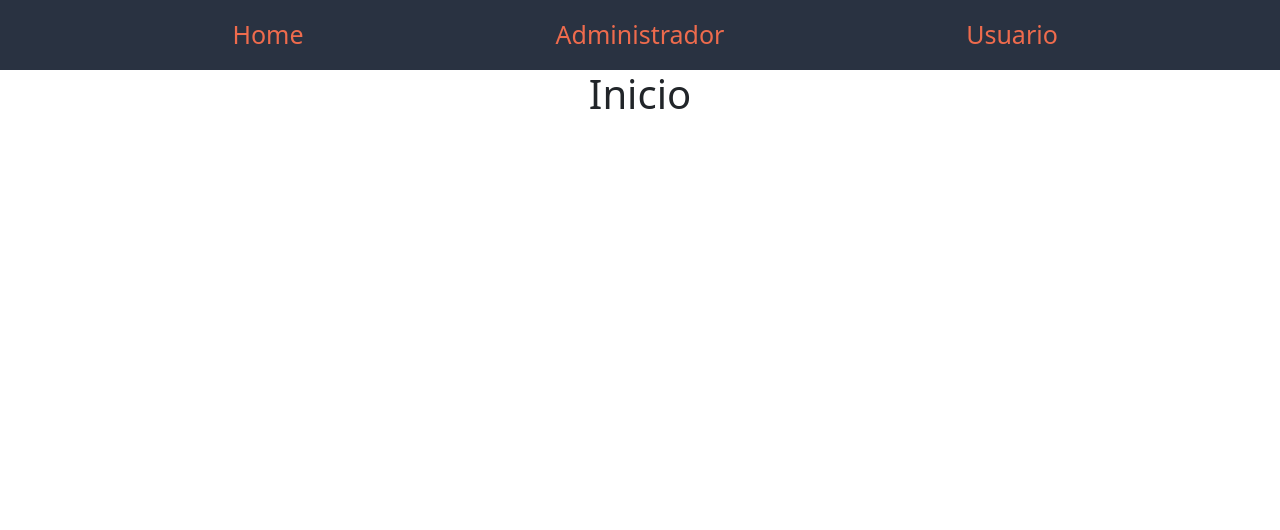
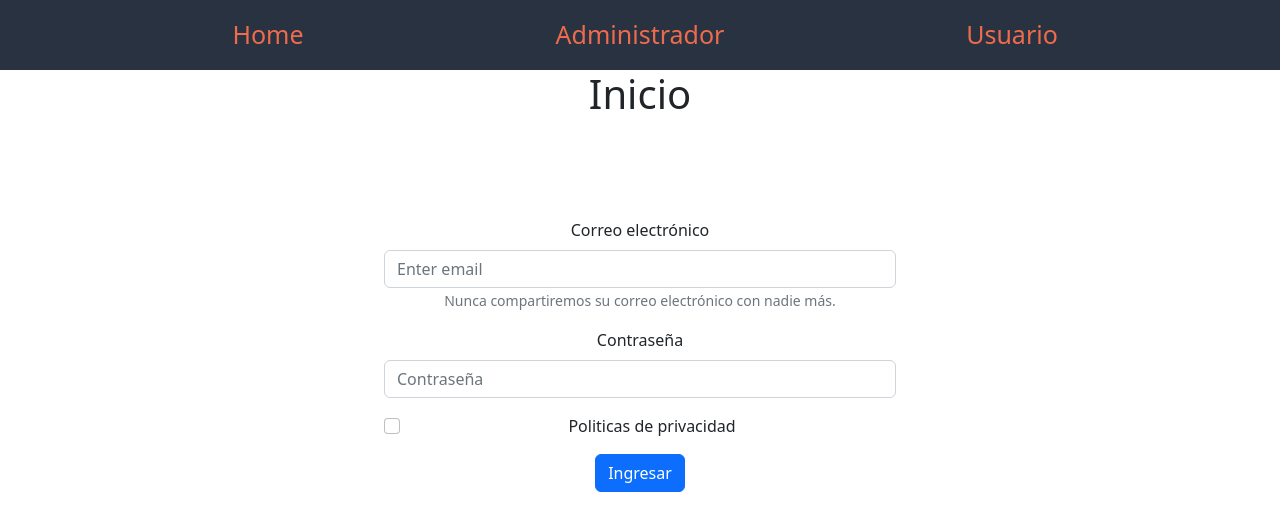
Before and after one commit to ALPHA-DEVELOPS/Sprint4, a React (Create React App) app in the folder Front/: page / in a window 1280 px wide. Shown: the top 530 px of the page. Built offline with nearby package versions, Linux system fonts and the light colour scheme.

Commit message:
Cambios en Login - ListarProductos - Modificar Productos

```diff
--- a/Front/src/components/admin/ListarProductos.js
+++ b/Front/src/components/admin/ListarProductos.js
@@ -1,12 +1,52 @@
 import React from "react";
+import { useState } from "react";
+import Table from 'react-bootstrap/Table';
+function ListProducts() {
+    const [estadoProd, setEstadoProd] = useState([])
 
-function ListProducts(){
-    return(
+    fetch('http://localhost:5000/qprods', {
+        method: 'get',
+        headers: { 'Content-Type': 'application/json' },
+        body: JSON.stringify()
+    })
+        .then((res) => res.json())
+        .then(produc => { setEstadoProd(produc) })
+    return (
         <div className="addProduct">
-        <h1>
-            Listar productos
-        </h1>
 
+            <h1>
+                Listar productos
+            </h1>
+            <div>
+                <Table striped bordered hover>
+                    <thead>
+                        <tr>
+                            <th>ID</th>
+                            <th>Producto</th>
+                            <th>Valor</th>
+                            <th>Cantidad</th>
+                        </tr>
+                    </thead>
+                    <tbody>
+
+                        {
+                            estadoProd.map(item => {
+
+                                return (
+
+                                    <tr>
+                                        <td>{item._id}</td>
+                                        <td>{item.prodName}</td>
+                                        <td>{item.prodValue}</td>
+                                        <td>{item.stock}</td>
+                                    </tr>
+                                )
+                            }
+                            )
+                        }
+                    </tbody>
+                </Table>
+            </div>
         </div>
     )
 }
--- a/Front/src/components/admin/adminIndex.js
+++ b/Front/src/components/admin/adminIndex.js
@@ -13,7 +13,7 @@ function AdminIndex() {
         <>
             <div>
                 <div className="indexAdmin">
-                    <span>Administrador</span>
+                    <span className="TitleRol">Administrador</span>
                     <ListGroup variant="flush">
                         <ListGroup.Item onClick={() => setEstadoAdmin(<AddProduct/>)}>Agregar producto</ListGroup.Item>
                         <ListGroup.Item onClick={() => setEstadoAdmin(<ListProducts/>)}>Listar producto</ListGroup.Item>
--- a/Front/src/components/admin/modificarProductos.js
+++ b/Front/src/components/admin/modificarProductos.js
@@ -1,9 +1,10 @@
 import React from "react";
 import Button from 'react-bootstrap/Button';
 import Form from 'react-bootstrap/Form';
+import '../../styles/adminStyle.css'
 function ChangeProd() {
 
-    function ModificarDatos(){
+    function ModificarDatos() {
         let datosMod = {
             id: document.getElementById("id").value,
             nombre: document.getElementById("nombre").value,
@@ -13,30 +14,30 @@ function ChangeProd() {
         }
         fetch('http://localhost:5000/modificar', {
             method: 'post',
-                headers: {'Content-Type':'application/json'},
-                body:JSON.stringify(datosMod)
+            headers: { 'Content-Type': 'application/json' },
+            body: JSON.stringify(datosMod)
         })
             .then((res) => res.json())
-            .then((dato) => alert("Datos modificados", dato))
-            .catch((err) => alert("Error: ", err))
+            .then((dato) => console.log("Datos modificados", dato))
+            .catch((err) => console.log("Error: ", err))
     }
-    function  ConsultarDatos(){
+    function ConsultarDatos() {
         let datos = {
             id: document.getElementById("id").value,
         }
         fetch('http://localhost:5000/consultar', {
             method: 'post',
-                headers: {'Content-Type':'application/json'},
-                body:JSON.stringify(datos)
+            headers: { 'Content-Type': 'application/json' },
+            body: JSON.stringify(datos)
         })
             .then(res => res.json())
             .then(data => {
-                if(data.prodName !== undefined){
+                if (data.prodName !== undefined) {
                     showData(data)
                     enableInputs(false)
                 }
-                else{
-                    let data = {prodName:"",stock:"",prodValue:""}
+                else {
+                    let data = { prodName: "", stock: "", prodValue: "" }
                     showData(data)
                     enableInputs(true)
                     setTimeout(() => {
@@ -45,19 +46,19 @@ function ChangeProd() {
                 }
             })
             .catch(err => {
-            let data = {prodName:"",stock:"",prodValue:""}
+                let data = { prodName: "", stock: "", prodValue: "" }
                 showData(data)
                 alert("Producto no existe")
             })
     }
-        function showData(data){
+    function showData(data) {
         document.getElementById('nombre').value = data.prodName
         document.getElementById('cantidad').value = data.stock
         document.getElementById('precio').value = data.prodValue
 
 
     }
-        function enableInputs(valor){
+    function enableInputs(valor) {
         document.getElementById('nombre').disabled = valor
         document.getElementById('cantidad').disabled = valor
         document.getElementById('precio').disabled = valor
@@ -78,17 +79,17 @@ function ChangeProd() {
                 </Form.Group>
                 <Form.Group className="mb-3" >
                     <Form.Label>Cantidad</Form.Label>
-                    <Form.Control id="cantidad" type="number" placeholder="Cantidad" disabled/>
+                    <Form.Control id="cantidad" type="number" placeholder="Cantidad" disabled />
                 </Form.Group>
 
                 <Form.Group className="mb-3">
                     <Form.Label>Precio</Form.Label>
-                    <Form.Control id="precio" type="text" placeholder="Precio" disabled/>
+                    <Form.Control id="precio" type="text" placeholder="Precio" disabled />
                 </Form.Group>
-                <Button type="button" onClick={ConsultarDatos} variant="primary">
+                <Button className="botonConsultar" type="button" onClick={ConsultarDatos} variant="primary">
                     Consultar
                 </Button>
-                <Button type="button" onClick={ModificarDatos} id="changeButton"variant="primary" >
+                <Button className="botonConsultar" type="button" onClick={ModificarDatos} id="changeButton" variant="primary" >
                     Modificar
                 </Button>
             </Form>
--- a/Front/src/components/inicio.js
+++ b/Front/src/components/inicio.js
@@ -1,9 +1,32 @@
 import React from "react";
-
+import Button from 'react-bootstrap/Button';
+import Form from 'react-bootstrap/Form';
+import '../styles/indexStyle.css'
 function Inicio(){
     return(
-        <div>
+        <div >
             <h1>Inicio</h1>
+
+            <Form className="Inicio">
+      <Form.Group className="mb-3" controlId="formBasicEmail">
+        <Form.Label>Correo electrónico</Form.Label>
+        <Form.Control type="email" placeholder="Enter email" />
+        <Form.Text className="text-muted">
+        Nunca compartiremos su correo electrónico con nadie más.
+        </Form.Text>
+      </Form.Group>
+
+      <Form.Group className="mb-3" controlId="formBasicPassword">
+        <Form.Label>Contraseña</Form.Label>
+        <Form.Control type="password" placeholder="Contraseña" />
+      </Form.Group>
+      <Form.Group className="mb-3" controlId="formBasicCheckbox">
+        <Form.Check type="checkbox" label="Politicas de privacidad" />
+      </Form.Group>
+      <Button variant="primary" type="submit">
+        Ingresar
+      </Button>
+    </Form>
         </div>
     )
 }
--- a/Front/src/styles/adminStyle.css
+++ b/Front/src/styles/adminStyle.css
@@ -44,3 +44,9 @@ div .addProduct{
 .formulario{
     margin-top: 55px;
 }
+div .addProduct button {
+    margin-right: 30px;
+}
+span .TitleRol{
+    font-size: 27px;
+}
--- a/Front/src/styles/indexStyle.css
+++ b/Front/src/styles/indexStyle.css
@@ -11,3 +11,9 @@ div .nav-link{
 nav {
     background-color: #293241;
 }
+
+.Inicio{
+    width: 40%;
+    margin: auto;
+    margin-top: 100px;
+}
```
Also changed, not shown: 2 other files (tests, documents, lock files or other folders). Lines whose indentation alone changed are shown as unchanged.
